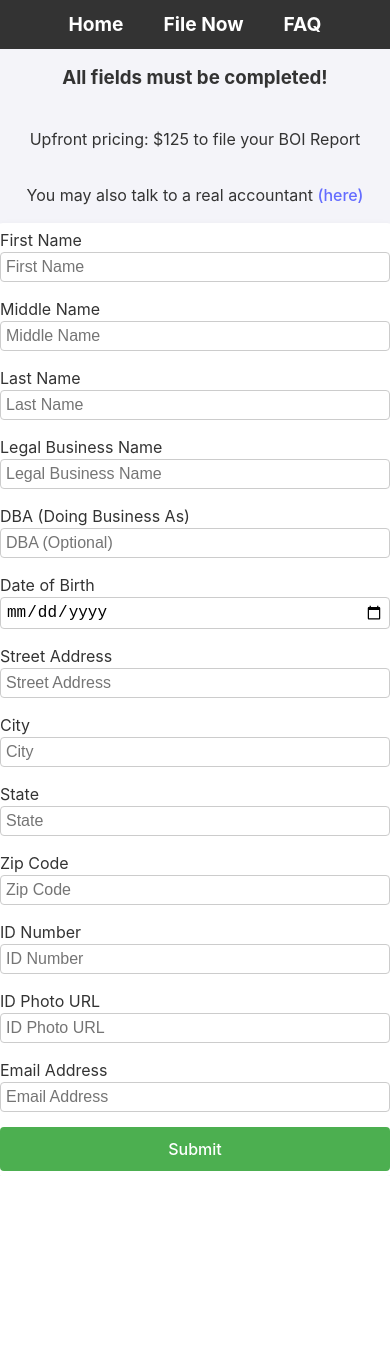
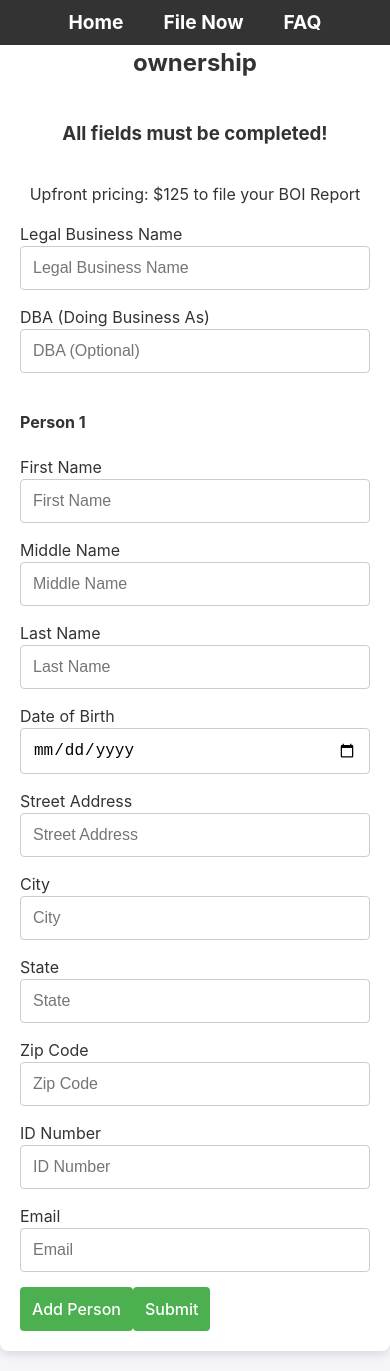
Before and after one commit to Axe-P/BOIReports, a React (Vite) app in the folder client/: page /form in a window 390 px wide. Before the commit the page ends 1176 px from the top, so only its background shows below. Built offline with nearby package versions, Linux system fonts and the light colour scheme.

Commit message:
more work

```diff
--- a/client/src/components/Navbar.css
+++ b/client/src/components/Navbar.css
@@ -7,7 +7,7 @@
     right: 0;
     width: 100%;
     z-index: 1000;
-    padding: 10px 0;
+    padding: 8px 0;
 }
 
 .navbar-links {
--- a/client/src/pages/FormPage.css
+++ b/client/src/pages/FormPage.css
@@ -2,13 +2,25 @@
 .form-container {
   display: flex;
   flex-direction: column; /* Stack the elements vertically */
+  justify-content: flex-start; /* Align items from the top */
+  align-items: center; /* Center the content horizontally */
+  min-height: 100vh; /* Full height of the viewport */
+  background-color: #f4f4f9; /* Light background color */
+  padding: 0px;
+  box-sizing: border-box;
+  margin-top: 0; /* Ensure no additional margin at the top */
+}
+
+.form-top {
+  display: flex;
+  flex-direction: column; /* Stack the elements vertically */
   justify-content: center; /* Center the form content */
   align-items: center; /* Center the content horizontally */
-    height: 100vh; /* Full height of the viewport */
-    background-color: #f4f4f9; /* Light background color */
+  text-align: center;
   padding: 0px;
-    padding-top: 150px; /* Space from the top */
+  padding-top: 235px;
   box-sizing: border-box;
+  margin-top: calc(60px + 20px); /* No extra margin here */
 }
 
 form {
@@ -16,20 +28,27 @@
   flex-direction: column; /* Stack form fields vertically */
   width: 100%;
   max-width: 500px; /* Max width for the form */
-    padding: 5px;
+  padding: 25px;
   background-color: white; /* White background for form */
   border-radius: 8px; /* Rounded corners */
   box-shadow: 0 4px 8px rgba(0, 0, 0, 0.1); /* Subtle shadow */
+  margin-top: calc(100px + 20px); /* Ensure form is just below the navbar */
 }
 
 form input {
-    padding: 5px;
+  padding: 12px;
   margin-bottom: 15px; /* Space between inputs */
   border: 1px solid #ccc; /* Border color */
   border-radius: 4px; /* Rounded corners for inputs */
   font-size: 16px;
   width: 100%; /* Make inputs full width */
   box-sizing: border-box;
+  transition: border-color 0.3s ease;
+}
+
+form input:focus {
+  border-color: #4CAF50; /* Green border on focus */
+  outline: none; /* Remove default outline */
 }
 
 form button {
@@ -40,16 +59,44 @@
   border: none;
   border-radius: 4px;
   cursor: pointer;
-    transition: background-color 0.3s;
+  transition: background-color 0.3s, transform 0.2s ease;
 }
 
 form button:hover {
   background-color: #45a049; /* Darker green on hover */
+  transform: translateY(-2px); /* Lift button on hover */
+}
+
+form button:active {
+  transform: translateY(0); /* Button pops back when clicked */
 }
 
 .form-description {
   text-align: center;
-    font-size: 18px;
-    margin-bottom: 10px;
+  font-size: 16px;
+  margin-bottom: 20px;
   color: #333;
 }
+
+/* Add a responsive design to center the form properly */
+@media (max-width: 480px) {
+  .form-container {
+    padding: 20px; /* Add some padding on small screens */
+    margin-top: 0; /* No extra space at the top */
+  }
+
+  form {
+    padding: 20px;
+    width: 100%; /* Ensure form takes full width on small screens */
+    margin-top: calc(60px + 20px); /* Same as above for mobile */
+  }
+
+  .form-top {
+    margin-top: 0; /* Reduce margin on small screens */
+    padding-top: 300px;
+  }
+
+  .form-description {
+    font-size: 14px;
+  }
+}
--- a/client/src/pages/FormPage.tsx
+++ b/client/src/pages/FormPage.tsx
@@ -11,115 +11,103 @@ const FormPage = () => {
     zipCode: string;
   }
 
-  interface FormData {
+  interface Person {
     firstName: string;
     middleName: string;
     lastName: string;
-    legalBusinessName: string; // Added Legal Business Name
-    dba: string; // Added DBA field
     dateOfBirth: string;
     address: Address;
     idNumber: string;
-    idPhoto: string;
-    email: string; // Added email field
+    email: string;
+  }
+
+  interface FormData {
+    legalBusinessName: string;
+    dba: string;
+    people: Person[]; // Array of people
   }
 
   const [formData, setFormData] = useState<FormData>({
-    firstName: '',
-    middleName: '',
-    lastName: '',
-    legalBusinessName: '', // Initialize Legal Business Name field
-    dba: '', // Initialize DBA field
-    dateOfBirth: '',
-    address: {
-      street: '',
-      city: '',
-      state: '',
-      zipCode: '',
-    },
-    idNumber: '',
-    idPhoto: '',
-    email: '', // Initialize email field
+    legalBusinessName: '',
+    dba: '',
+    people: [{ firstName: '', middleName: '', lastName: '', dateOfBirth: '', address: { street: '', city: '', state: '', zipCode: '' }, idNumber: '', email: '' }],
   });
 
   const [errors, setErrors] = useState<string[]>([]);
   const navigate = useNavigate();
 
-  const handleInputChange = (e: React.ChangeEvent<HTMLInputElement | HTMLTextAreaElement>) => {
+  // Function to handle input changes for people
+  const handleInputChange = (index: number, e: React.ChangeEvent<HTMLInputElement | HTMLTextAreaElement>) => {
     const { name, value } = e.target;
-    if (name in formData.address) {
+    const updatedPeople = [...formData.people];
+    if (name in updatedPeople[index].address) {
+      updatedPeople[index].address[name as keyof Address] = value;
+    } else {
+      updatedPeople[index][name as keyof Omit<Person, 'address'>] = value;
+    }
+    setFormData({ ...formData, people: updatedPeople });
+  };
+
+  // Function to add a new person (up to 4 people)
+  const addPerson = () => {
+    if (formData.people.length < 4) {
       setFormData({
         ...formData,
-        address: { ...formData.address, [name]: value },
+        people: [...formData.people, { firstName: '', middleName: '', lastName: '', dateOfBirth: '', address: { street: '', city: '', state: '', zipCode: '' }, idNumber: '', email: '' }],
       });
-    } else {
-      setFormData({ ...formData, [name]: value });
     }
   };
 
-  // Validation functions
+  // Function to remove a person, but not the first person
+  const removePerson = (index: number) => {
+    if (index === 0) return; // Don't allow removal of the first person
+    const updatedPeople = formData.people.filter((_, i) => i !== index);
+    setFormData({ ...formData, people: updatedPeople });
+  };
+
+  // Validation functions (same as before)
   const validateName = (name: string) => /^[A-Za-z\s]{2,20}$/.test(name);
   const validateZipCode = (zip: string) => /^\d{5}$/.test(zip);
   const validateIdNumber = (id: string) => /^\d+$/.test(id);
-  const validateEmail = (email: string) => /^[^\s@]+@[^\s@]+\.[^\s@]+$/.test(email); // Added email validation
+  const validateEmail = (email: string) => /^[^\s@]+@[^\s@]+\.[^\s@]+$/.test(email);
 
   const handleSubmit = async (e: React.FormEvent) => {
     e.preventDefault();
 
     const newErrors: string[] = [];
 
-    // Validate First Name
-    if (!validateName(formData.firstName)) {
-      newErrors.push('First Name must be between 2 and 20 characters long and contain only letters.');
+    // Validate each person in the form
+    formData.people.forEach((person, index) => {
+      if (!validateName(person.firstName)) {
+        newErrors.push(`First Name of person ${index + 1} must be between 2 and 20 characters long and contain only letters.`);
       }
+      if (person.middleName && !validateName(person.middleName)) {
+        newErrors.push(`Middle Name of person ${index + 1} must be between 2 and 20 characters long and contain only letters.`);
+      }
+      if (!validateName(person.lastName)) {
+        newErrors.push(`Last Name of person ${index + 1} must be between 2 and 20 characters long and contain only letters.`);
+      }
+      if (!validateZipCode(person.address.zipCode)) {
+        newErrors.push(`Zip Code of person ${index + 1} must be exactly 5 digits.`);
+      }
+      if (!validateIdNumber(person.idNumber)) {
+        newErrors.push(`ID Number of person ${index + 1} must contain only numbers.`);
+      }
+      if (!validateEmail(person.email)) {
+        newErrors.push(`Please enter a valid email address for person ${index + 1}.`);
+      }
+    });
 
-    // Validate Middle Name (if provided)
-    if (formData.middleName && !validateName(formData.middleName)) {
-      newErrors.push('Middle Name must be between 2 and 20 characters long and contain only letters.');
-    }
-
-    // Validate Last Name
-    if (!validateName(formData.lastName)) {
-      newErrors.push('Last Name must be between 2 and 20 characters long and contain only letters.');
-    }
-
-    // Validate Legal Business Name (required)
-    if (!formData.legalBusinessName) {
-      newErrors.push('Legal Business Name is required.');
-    }
-
-    // Validate Zip Code
-    if (!validateZipCode(formData.address.zipCode)) {
-      newErrors.push('Zip Code must be exactly 5 digits.');
-    }
-
-    // Validate ID Number
-    if (!validateIdNumber(formData.idNumber)) {
-      newErrors.push('ID Number must contain only numbers.');
-    }
-
-    // Validate Email
-    if (!validateEmail(formData.email)) {
-      newErrors.push('Please enter a valid email address.');
-    }
-
-    // If there are errors, display them and don't submit the form
     if (newErrors.length > 0) {
       setErrors(newErrors);
       return;
     }
 
+    // Prepare data for submission
     const dataToSend = {
-      firstName: formData.firstName,
-      middleName: formData.middleName,
-      lastName: formData.lastName,
-      legalBusinessName: formData.legalBusinessName, // Send Legal Business Name
-      dba: formData.dba, // Send DBA if provided
-      dateOfBirth: formData.dateOfBirth,
-      address: formData.address,
-      uniqueId: formData.idNumber,
-      idPicture: formData.idPhoto,
-      email: formData.email, // Include email in the data sent to the server
+      legalBusinessName: formData.legalBusinessName,
+      dba: formData.dba,
+      people: formData.people,
     };
 
     try {
@@ -134,12 +122,7 @@ const FormPage = () => {
   };
 
   return (
-    <div className="form-container">
-      <h2>Please fill out information for any owner with 25% or more ownership</h2>
-      <h3>All fields must be completed!</h3>
-      <p>Upfront pricing: $125 to file your BOI Report</p>
-      <p>You may also talk to a real accountant <a href="tel:801-921-0883">(here)</a></p>
-
+    <div className="form-container" style={{ paddingTop: formData.people.length > 1 ? `${925 * (formData.people.length - 1)}px` : '0' }}>
       {errors.length > 0 && (
         <div className="error-messages">
           <ul>
@@ -151,45 +134,11 @@ const FormPage = () => {
       )}
 
       <form onSubmit={handleSubmit} className="form">
-        <div className="form-group">
-          <label htmlFor="firstName">First Name</label>
-          <input
-            type="text"
-            id="firstName"
-            name="firstName"
-            placeholder="First Name"
-            value={formData.firstName}
-            onChange={handleInputChange}
-            required
-          />
+        <div className="form-top">
+          <h2>Please fill out information for any owner with 25% or more ownership</h2>
+          <h3>All fields must be completed!</h3>
+          <p>Upfront pricing: $125 to file your BOI Report</p>
         </div>
-
-        <div className="form-group">
-          <label htmlFor="middleName">Middle Name</label>
-          <input
-            type="text"
-            id="middleName"
-            name="middleName"
-            placeholder="Middle Name"
-            value={formData.middleName}
-            onChange={handleInputChange}
-          />
-        </div>
-
-        <div className="form-group">
-          <label htmlFor="lastName">Last Name</label>
-          <input
-            type="text"
-            id="lastName"
-            name="lastName"
-            placeholder="Last Name"
-            value={formData.lastName}
-            onChange={handleInputChange}
-            required
-          />
-        </div>
-
-        {/* New fields */}
         <div className="form-group">
           <label htmlFor="legalBusinessName">Legal Business Name</label>
           <input
@@ -198,7 +147,7 @@ const FormPage = () => {
             name="legalBusinessName"
             placeholder="Legal Business Name"
             value={formData.legalBusinessName}
-            onChange={handleInputChange}
+            onChange={(e) => setFormData({ ...formData, legalBusinessName: e.target.value })}
             required
           />
         </div>
@@ -211,115 +160,148 @@ const FormPage = () => {
             name="dba"
             placeholder="DBA (Optional)"
             value={formData.dba}
-            onChange={handleInputChange}
+            onChange={(e) => setFormData({ ...formData, dba: e.target.value })}
           />
         </div>
 
-        {/* Continue with the rest of the form as before */}
+        {formData.people.map((person, index) => (
+          <div key={index} className="person-form">
+            <h4>Person {index + 1}</h4>
             <div className="form-group">
-          <label htmlFor="dateOfBirth">Date of Birth</label>
+              <label htmlFor={`firstName-${index}`}>First Name</label>
               <input
-            type="date"
-            id="dateOfBirth"
-            name="dateOfBirth"
-            value={formData.dateOfBirth}
-            onChange={handleInputChange}
+                type="text"
+                id={`firstName-${index}`}
+                name="firstName"
+                placeholder="First Name"
+                value={person.firstName}
+                onChange={(e) => handleInputChange(index, e)}
                 required
               />
             </div>
-
             <div className="form-group">
-          <label htmlFor="street">Street Address</label>
+              <label htmlFor={`middleName-${index}`}>Middle Name</label>
               <input
                 type="text"
-            id="street"
-            name="street"
-            placeholder="Street Address"
-            value={formData.address.street}
-            onChange={handleInputChange}
+                id={`middleName-${index}`}
+                name="middleName"
+                placeholder="Middle Name"
+                value={person.middleName}
+                onChange={(e) => handleInputChange(index, e)}
+              />
+            </div>
+            <div className="form-group">
+              <label htmlFor={`lastName-${index}`}>Last Name</label>
+              <input
+                type="text"
+                id={`lastName-${index}`}
+                name="lastName"
+                placeholder="Last Name"
+                value={person.lastName}
+                onChange={(e) => handleInputChange(index, e)}
                 required
               />
             </div>
-
             <div className="form-group">
-          <label htmlFor="city">City</label>
+              <label htmlFor={`dateOfBirth-${index}`}>Date of Birth</label>
               <input
-            type="text"
-            id="city"
-            name="city"
-            placeholder="City"
-            value={formData.address.city}
-            onChange={handleInputChange}
+                type="date"
+                id={`dateOfBirth-${index}`}
+                name="dateOfBirth"
+                value={person.dateOfBirth}
+                onChange={(e) => handleInputChange(index, e)}
                 required
               />
             </div>
-
             <div className="form-group">
-          <label htmlFor="state">State</label>
+              <label htmlFor={`street-${index}`}>Street Address</label>
               <input
                 type="text"
-            id="state"
-            name="state"
-            placeholder="State"
-            value={formData.address.state}
-            onChange={handleInputChange}
+                id={`street-${index}`}
+                name="street"
+                placeholder="Street Address"
+                value={person.address.street}
+                onChange={(e) => handleInputChange(index, e)}
                 required
               />
             </div>
-
             <div className="form-group">
-          <label htmlFor="zipCode">Zip Code</label>
+              <label htmlFor={`city-${index}`}>City</label>
               <input
                 type="text"
-            id="zipCode"
-            name="zipCode"
-            placeholder="Zip Code"
-            value={formData.address.zipCode}
-            onChange={handleInputChange}
+                id={`city-${index}`}
+                name="city"
+                placeholder="City"
+                value={person.address.city}
+                onChange={(e) => handleInputChange(index, e)}
                 required
               />
             </div>
-
             <div className="form-group">
-          <label htmlFor="idNumber">ID Number</label>
+              <label htmlFor={`state-${index}`}>State</label>
               <input
                 type="text"
-            id="idNumber"
-            name="idNumber"
-            placeholder="ID Number"
-            value={formData.idNumber}
-            onChange={handleInputChange}
+                id={`state-${index}`}
+                name="state"
+                placeholder="State"
+                value={person.address.state}
+                onChange={(e) => handleInputChange(index, e)}
                 required
               />
             </div>
-
             <div className="form-group">
-          <label htmlFor="idPhoto">ID Photo URL</label>
+              <label htmlFor={`zipCode-${index}`}>Zip Code</label>
               <input
                 type="text"
-            id="idPhoto"
-            name="idPhoto"
-            placeholder="ID Photo URL"
-            value={formData.idPhoto}
-            onChange={handleInputChange}
+                id={`zipCode-${index}`}
+                name="zipCode"
+                placeholder="Zip Code"
+                value={person.address.zipCode}
+                onChange={(e) => handleInputChange(index, e)}
                 required
               />
             </div>
-
             <div className="form-group">
-          <label htmlFor="email">Email Address</label>
+              <label htmlFor={`idNumber-${index}`}>ID Number</label>
               <input
-            type="email"
-            id="email"
-            name="email"
-            placeholder="Email Address"
-            value={formData.email}
-            onChange={handleInputChange}
+                type="text"
+                id={`idNumber-${index}`}
+                name="idNumber"
+                placeholder="ID Number"
+                value={person.idNumber}
+                onChange={(e) => handleInputChange(index, e)}
                 required
               />
             </div>
+            <div className="form-group">
+              <label htmlFor={`email-${index}`}>Email</label>
+              <input
+                type="email"
+                id={`email-${index}`}
+                name="email"
+                placeholder="Email"
+                value={person.email}
+                onChange={(e) => handleInputChange(index, e)}
+                required
+              />
+            </div>
+            {index > 0 && (
+              <button type="button" onClick={() => removePerson(index)}>
+                Remove Person
+              </button>
+            )}
+          </div>
+        ))}
 
+<div className="form-actions">
+  {formData.people.length < 4 && (
+    <button type="button" onClick={addPerson}>
+      Add Person
+    </button>
+  )}
   <button type="submit">Submit</button>
+</div>
+
       </form>
     </div>
   );
```
Also changed, not shown: 2 other files (tests, documents, lock files or other folders). Lines whose indentation alone changed are shown as unchanged.
